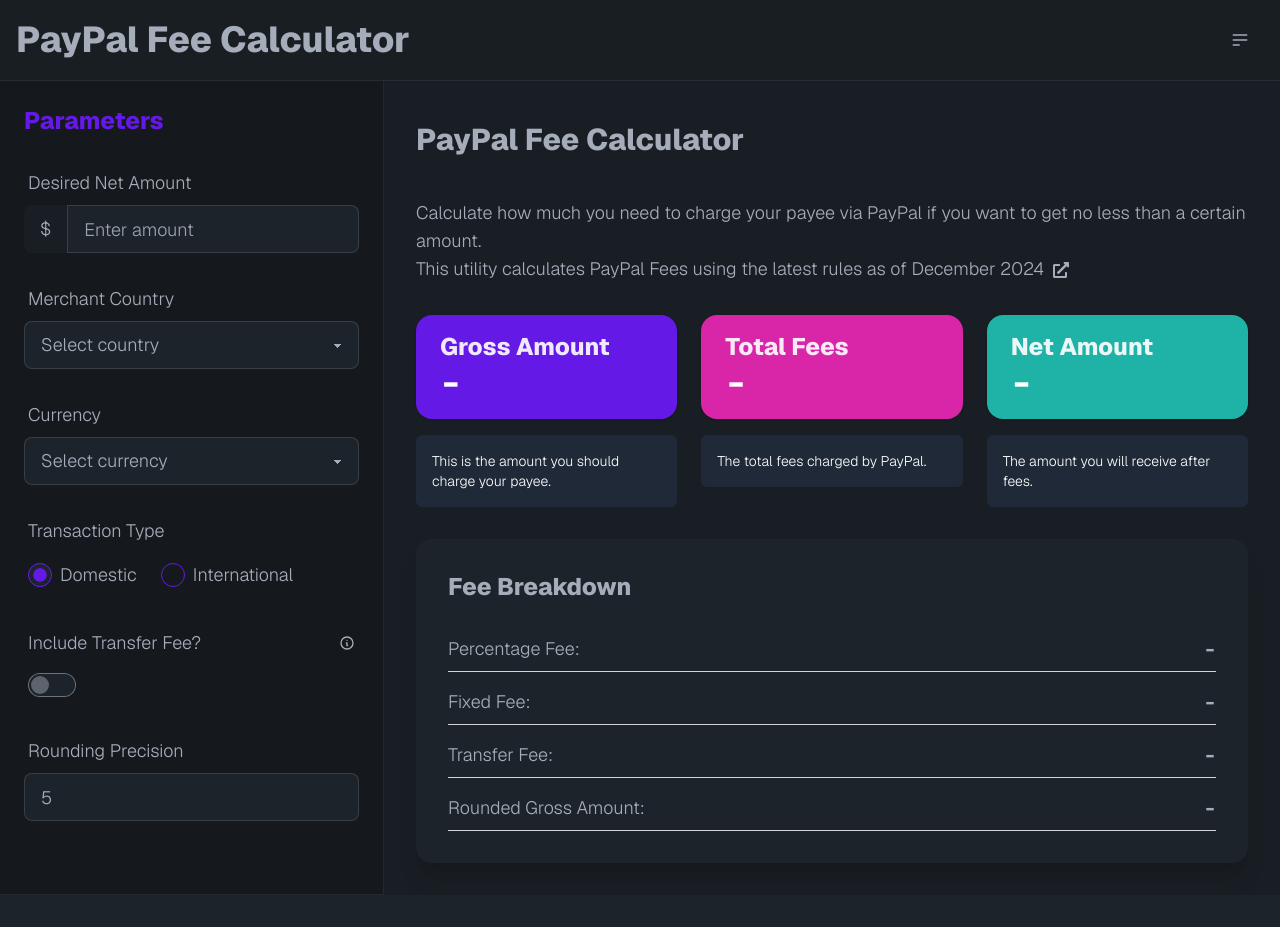
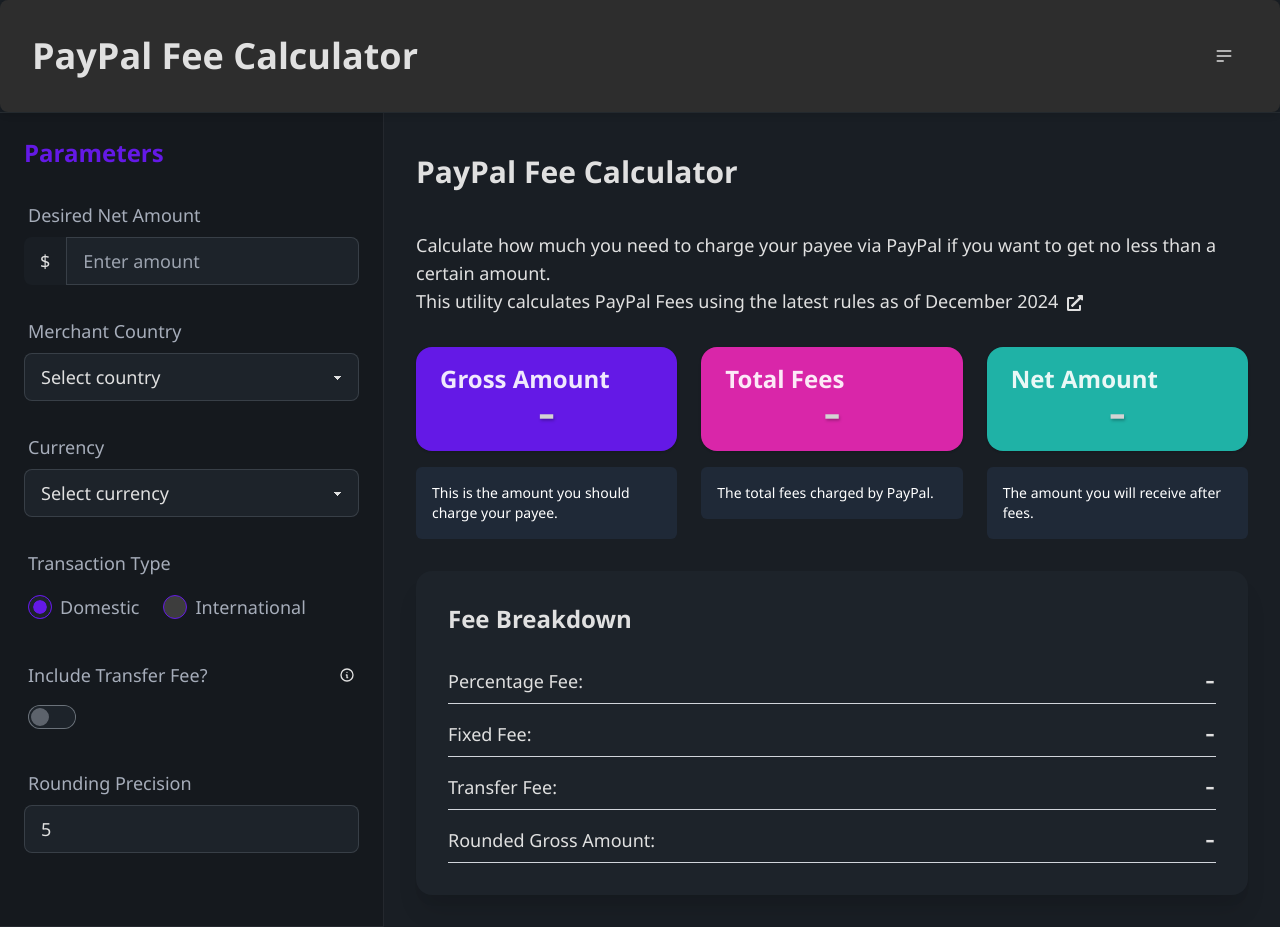
Before and after one commit to ahvega/paypal-fees-calc, a website built with webpack: page index.html in a window 1280 px wide. Before the commit the page ends 895 px from the top, so only its background shows below. Built offline with nearby package versions, Linux system fonts and the light colour scheme.

Commit message:
Minor update centering numbers in results.

```diff
--- a/index.html
+++ b/index.html
@@ -4,8 +4,7 @@
 <head>
     <meta charset="UTF-8">
     <meta name="viewport" content="width=device-width, initial-scale=1.0">
-    <meta name="description"
-        content="Calculate PayPal fees accurately for different countries and transaction types. Supports multiple currencies and includes transfer fee calculations.">
+    <meta name="description" content="Calculate PayPal fees accurately for different countries and transaction types. Supports multiple currencies and includes transfer fee calculations.">
     <title>PayPal Fee Calculator</title>
     <link rel="preconnect" href="https://fonts.googleapis.com">
     <link rel="preconnect" href="https://fonts.gstatic.com" crossorigin>
@@ -18,13 +17,17 @@
             font-family: 'Geist', sans-serif;
             font-weight: 300;
         }
-        b, strong {
+
+        b,
+        strong {
             font-weight: 800;
         }
+
         .number-field {
             font-family: 'Geist Mono', monospace;
             font-weight: 600;
         }
+
         @media (max-width: 640px) {
             .grid-cols-3 {
                 grid-template-columns: 1fr !important;
@@ -35,11 +38,57 @@
                 align-items: center;
             }
         }
+
         @media (min-width: 641px) {
             /* On larger devices, stack the description below the colored box */
             .card-container {
                 flex-direction: column;
             }
+        }
+
+        body {
+            background-color: #1a1a1a;
+            color: #e0e0e0;
+            font-family: 'Segoe UI', sans-serif;
+        }
+
+        .container {
+            background-color: #2d2d2d;
+            padding: 2rem;
+            border-radius: 8px;
+            box-shadow: 0 4px 6px rgba(0, 0, 0, 0.1);
+        }
+
+        input,
+        select {
+            background-color: #3d3d3d;
+            color: #e0e0e0;
+            border: 1px solid #4d4d4d;
+            padding: 0.5rem;
+            border-radius: 4px;
+        }
+
+        button {
+            background-color: #4d4d4d;
+            color: #ffffff;
+            border: none;
+            padding: 0.75rem 1.5rem;
+            border-radius: 4px;
+            cursor: pointer;
+            transition: background-color 0.3s ease;
+        }
+
+        button:hover {
+            background-color: #5d5d5d;
+        }
+
+        .result {
+            color: lightgray;
+            text-shadow: 1px 2px 3px rgba(0, 0, 0, 0.25);
+            display: flex;
+            justify-content: center;
+            align-items: center;
+            text-align: center;
         }
     </style>
 </head>
@@ -77,8 +126,7 @@
                     </label>
                     <div class="input-group">
                         <span class="input-group-addon px-4 bg-base-200 text-lg" id="currency-symbol">$</span>
-                        <input type="number" id="amount" class="input input-bordered w-full text-lg"
-                            placeholder="Enter amount" step="0.01" min="0">
+                        <input type="number" id="amount" class="input input-bordered w-full text-lg" placeholder="Enter amount" step="0.01" min="0">
                     </div>
                 </div>
 
@@ -87,8 +135,7 @@
                     <label class="label" for="country">
                         <span class="label-text text-lg">Merchant Country</span>
                     </label>
-                    <select id="country" class="select select-bordered w-full text-lg"
-                        aria-label="Select merchant country">
+                    <select id="country" class="select select-bordered w-full text-lg" aria-label="Select merchant country">
                         <option value="" disabled selected>Select country</option>
                     </select>
                 </div>
@@ -156,8 +203,7 @@
                     <label class="label">
                         <span class="label-text text-lg">Rounding Precision</span>
                     </label>
-                    <input type="number" id="rounding-precision" class="input input-bordered w-full text-lg"
-                        placeholder="Enter precision (e.g., 5 or 10)" value="5" min="1">
+                    <input type="number" id="rounding-precision" class="input input-bordered w-full text-lg" placeholder="Enter precision (e.g., 5 or 10)" value="5" min="1">
                 </div>
             </form>
         </div>
@@ -193,7 +239,7 @@
                     <div class="result-card stats shadow bg-primary text-primary-content">
                         <div class="stat">
                             <div class="stat-title text-2xl font-bold text-primary-content/90">Gross Amount</div>
-                            <div class="stat-value text-4xl number-field" id="gross-amount">-</div>
+                            <div class="result stat-value text-4xl number-field" id="gross-amount">-</div>
                         </div>
                     </div>
                     <div class="result-description p-4 bg-gray-800 text-white rounded-md mt-4">
@@ -206,7 +252,7 @@
                     <div class="result-card stats shadow bg-secondary text-secondary-content">
                         <div class="stat">
                             <div class="stat-title text-2xl font-bold text-secondary-content/90">Total Fees</div>
-                            <div class="stat-value text-4xl number-field" id="total-fees">-</div>
+                            <div class="result stat-value text-4xl number-field" id="total-fees">-</div>
                         </div>
                     </div>
                     <div class="result-description p-4 bg-gray-800 text-white rounded-md mt-4">
@@ -219,7 +265,7 @@
                     <div class="result-card stats shadow bg-accent text-accent-content">
                         <div class="stat">
                             <div class="stat-title text-2xl font-bold text-accent-content/90">Net Amount</div>
-                            <div class="stat-value text-4xl number-field" id="net-amount">-</div>
+                            <div class="result text-4xl number-field" id="net-amount">-</div>
                         </div>
                     </div>
                     <div class="result-description p-4 bg-gray-800 text-white rounded-md mt-4">
```
